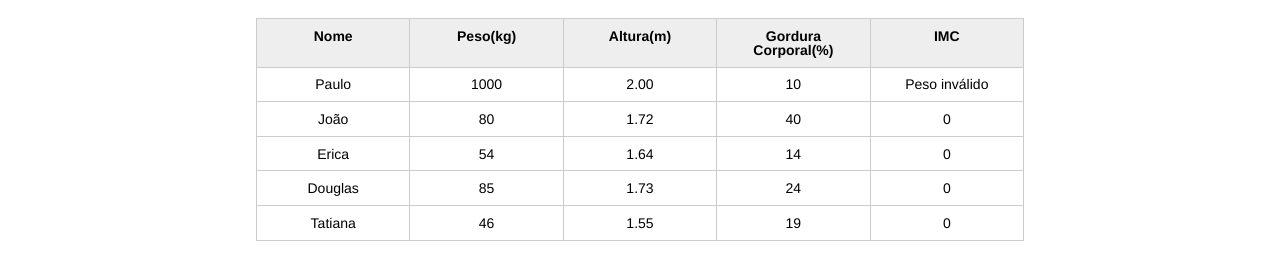
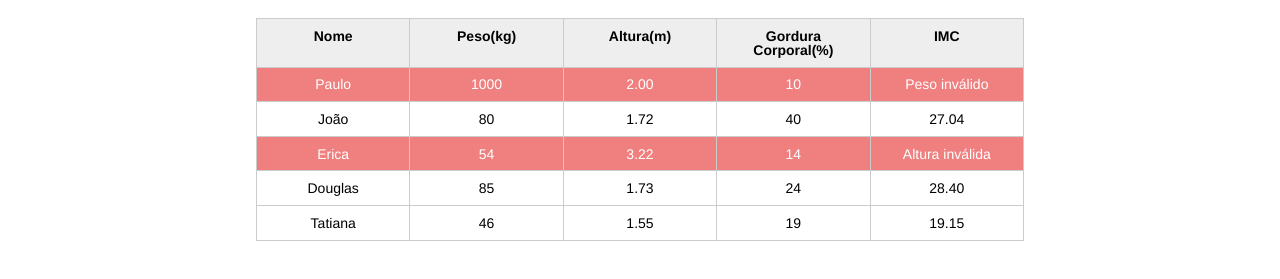
Before and after one commit to VinyJos/aparecida-nutricao, a plain HTML site: page index.html in a window 1280 px wide. Shown: the part 123-402 px from the top of the page. Drawn offline with Linux system fonts and the light colour scheme.

Commit message:
Erro destacado
Foi criada uma funcionalidade para destacar os itens que contém erros na
tela.

```diff
--- a/css/index.css
+++ b/css/index.css
@@ -132,3 +132,8 @@ button[disabled=disabled], button:disabled {
 .campo-invalido{
 	border: 1px solid red;
 }
+
+.paciente-invalido {
+	color: white;
+	background-color: lightcoral;
+}
--- a/index.html
+++ b/index.html
@@ -48,7 +48,7 @@
 						<tr class="paciente" >
 							<td class="info-nome">Erica</td>
 							<td class="info-peso">54</td>
-							<td class="info-altura">1.64</td>
+							<td class="info-altura">3.22</td>
 							<td class="info-gordura">14</td>
 							<td class="info-imc">0</td>
 						</tr>
--- a/js/principal.js
+++ b/js/principal.js
@@ -2,25 +2,37 @@
     var titulo = document.querySelector('.titulo');
     titulo.textContent = 'Aparecida Nutricionista';
 
-    var paciente = document.querySelector('#primeiro-paciente');
+    var pacientes = document.querySelectorAll('.paciente');
+
+    for(var i = 0; i < pacientes.length; i++) {
+        var paciente = pacientes[i];
+        var pesoEhInvalido = false;
+        var alturaEhInvalida = false;
+
         var dadosPaciente = obtemDadosDoPaciente(paciente);
         var infoImc = paciente.querySelector('.info-imc');
 
         if (!validaPeso(dadosPaciente.peso)) {
+            pesoEhInvalido = true;
             var mensagem = "Peso inválido";
             console.log(mensagem);
             infoImc.textContent = mensagem;
-        return;
+            destacaErro(paciente);
         }
+
         if(!validaAltura(dadosPaciente.altura)) {
+            alturaEhInvalida = true;
             var mensagem = "Altura inválida";
             console.log(mensagem);
             infoImc.textContent = mensagem;
-        return;
+            destacaErro(paciente);
         }
 
-    dadosPaciente.imc = calculaImc(dadosPaciente.peso, dadosPaciente.altura);
+        if(!pesoEhInvalido && !alturaEhInvalida) {
+            dadosPaciente.imc = calculaImc(dadosPaciente.peso, dadosPaciente.altura).toFixed(2);
             paciente.querySelector('.info-imc').textContent = dadosPaciente.imc;
+        }
+    }
 
     function obtemDadosDoPaciente(paciente) {
         return {
@@ -43,6 +55,8 @@
         if(altura < 3.00) return true;
     }
 
-    console.log(dadosPaciente);
+    function destacaErro(item) {
+        item.classList.add('paciente-invalido')
+    }
 
 })();
```
Lines whose indentation alone changed are shown as unchanged.
